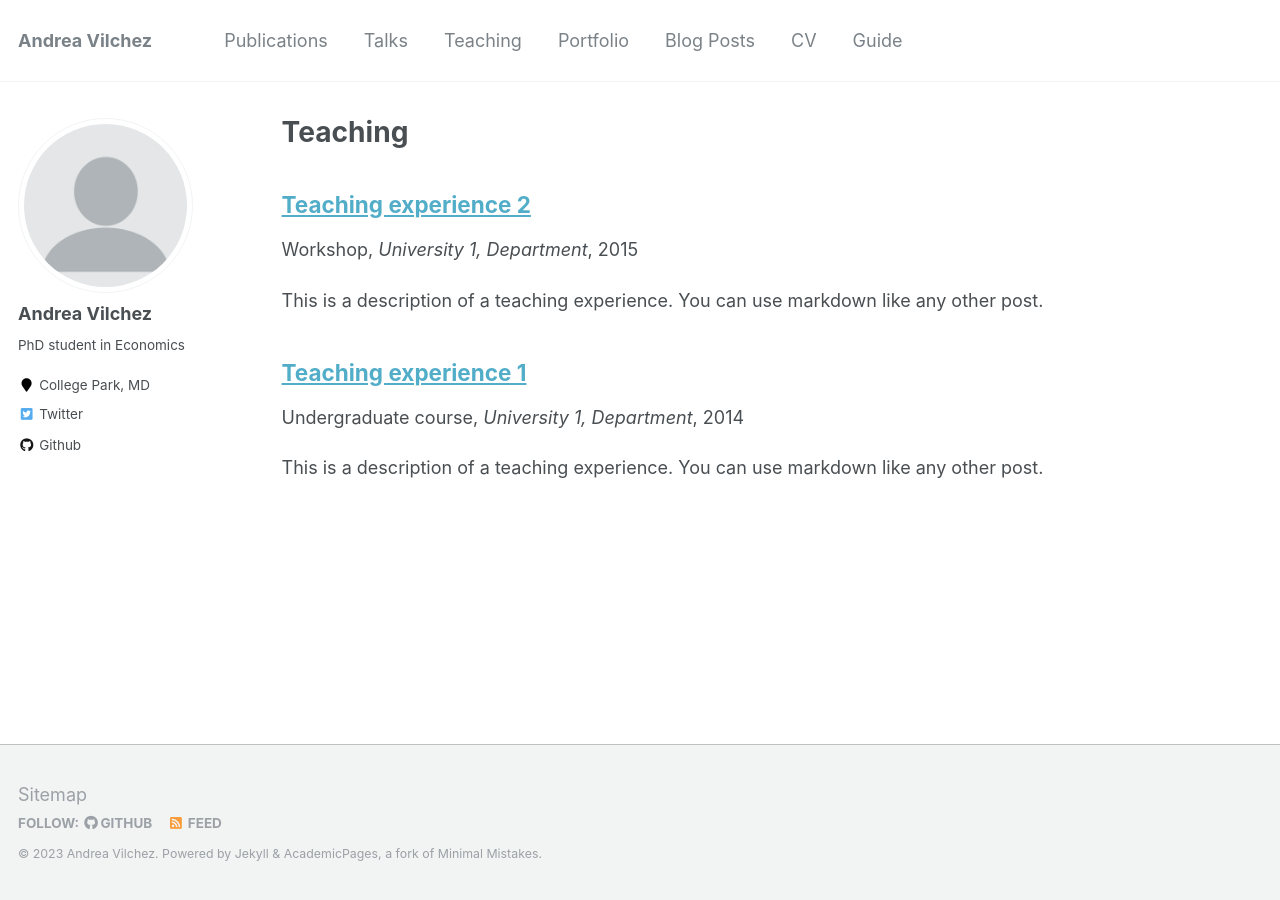
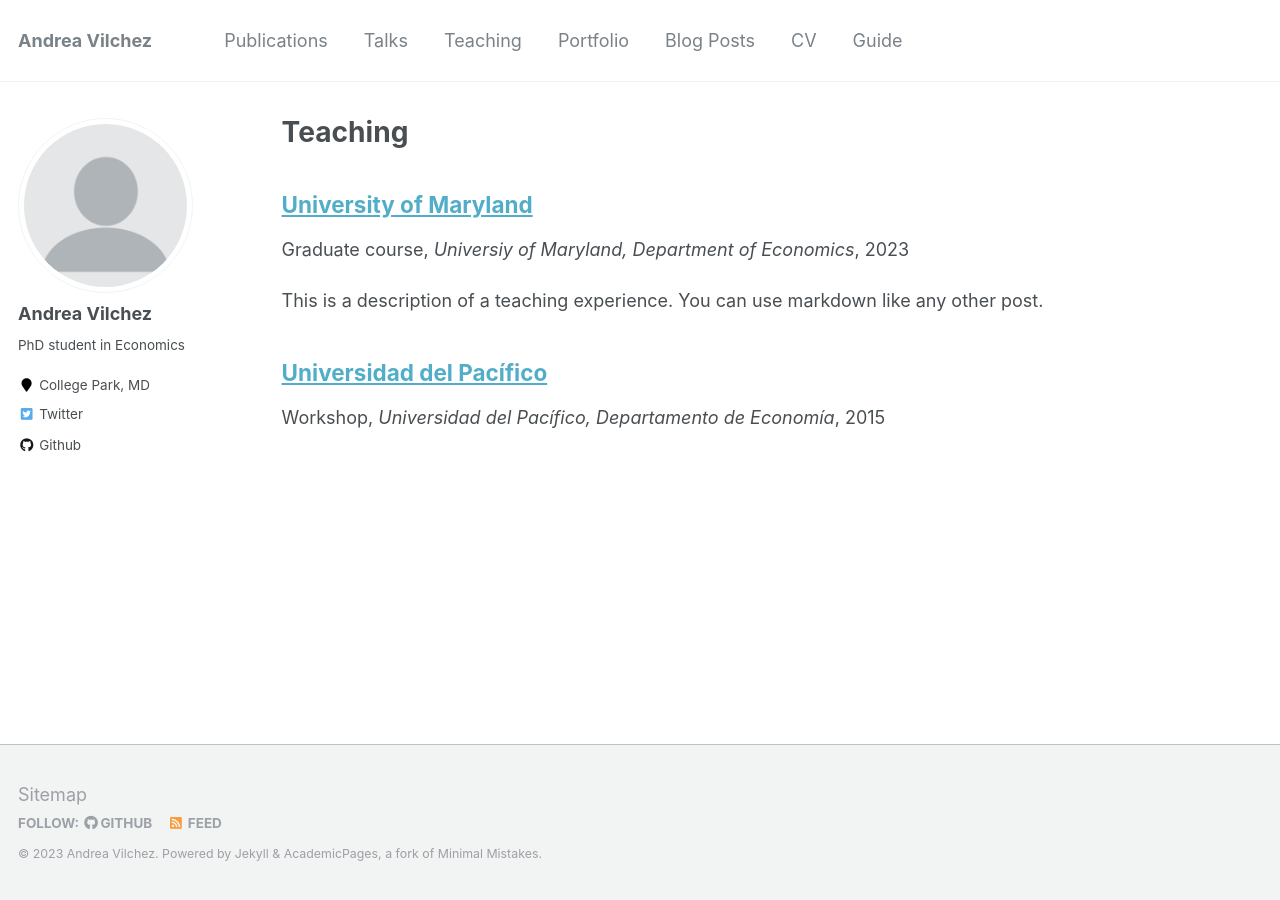
Before and after one commit to andrea-vilchez/andrea-vilchez.github.io, a Jekyll site: the page built from _pages/teaching.html, in a window 1280 px wide. Built offline with Jekyll 4.4.1, drawn with Linux system fonts in a browser that asks for light colours.

Commit message:
commit_config

```diff
--- a/_teaching/2014-spring-teaching-1.md
+++ b/_teaching/2014-spring-teaching-1.md
@@ -1,20 +1,11 @@
 ---
-title: "Teaching experience 1"
+title: "University of Maryland"
 collection: teaching
-type: "Undergraduate course"
+type: "Graduate course"
 permalink: /teaching/2014-spring-teaching-1
-venue: "University 1, Department"
-date: 2014-01-01
-location: "City, Country"
+venue: "Universiy of Maryland, Department of Economics"
+date: 2023-01-01
+location: "College Park, MD"
 ---
 
 This is a description of a teaching experience. You can use markdown like any other post.
-
-Heading 1
-======
-
-Heading 2
-======
-
-Heading 3
-======
--- a/_teaching/2015-spring-teaching-2.md
+++ b/_teaching/2015-spring-teaching-2.md
@@ -1,20 +1,9 @@
 ---
-title: "Teaching experience 2"
+title: "Universidad del Pacífico"
 collection: teaching
 type: "Workshop"
 permalink: /teaching/2015-spring-teaching-1
-venue: "University 1, Department"
+venue: "Universidad del Pacífico, Departamento de Economía"
 date: 2015-01-01
-location: "City, Country"
+location: "Lima, Peru"
 ---
-
-This is a description of a teaching experience. You can use markdown like any other post.
-
-Heading 1
-======
-
-Heading 2
-======
-
-Heading 3
-======
```
Also changed, not shown: _pages/about.md (line endings or trailing spaces).
